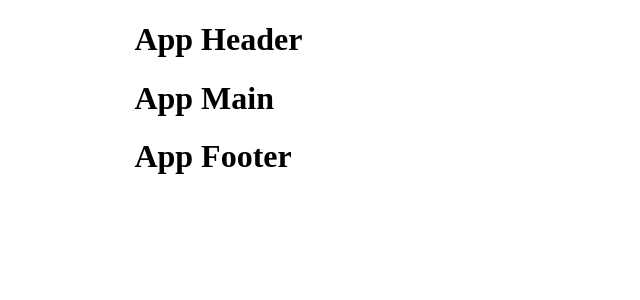
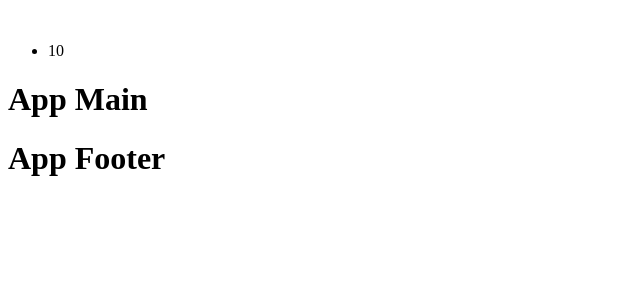
Before and after one commit to jfmarkan/vite-comics, a Vue app: page / in a window 1280 px wide. Shown: the top 300 px of the page, without its empty margins (0-640 px from the left). Built offline with nearby package versions, Linux system fonts and the light colour scheme.

Commit message:
refurbished APP code and created objects array in header for navbar

```diff
--- a/src/App.vue
+++ b/src/App.vue
@@ -19,12 +19,8 @@ export default {
     <AppMain />
     <AppFooter />
   </div>
-
 </template>
 
 <style scoped>
-  .container{
-    max-width: 80%;
-    margin: 0 auto;
-  }
+
 </style>
--- a/src/components/AppHeader.vue
+++ b/src/components/AppHeader.vue
@@ -1,15 +1,74 @@
 <template>
-    <div>
-        <h1>App Header</h1>
-    </div>
+    <header>
+        <div class="container">
+            <div>
+                <img src="" alt="">
+            </div>
+            <div>
+                <nav>
+                    <ul>
+                        <li>
+                            10
+                        </li>
+                    </ul>
+                </nav>
+            </div>
+        </div>
+    </header>
 </template>
 
 <script>
 export default {
     name: 'AppHeader',
+    data(){
+        return{
+            topLinks: [
+                {
+                    text: 'CHARACTERS',
+                    active: false,
+                },
+                {
+                    text: 'COMICS',
+                    active: true,
+                },
+                {
+                    text: 'MOVIES',
+                    active: false,
+                },
+                {
+                    text: 'TV',
+                    active: false,
+                },
+                {
+                    text: 'GAMES',
+                    active: false,
+                },
+                {
+                    text: 'COLLECTIBLES',
+                    active: false,
+                },
+                {
+                    text: 'VIDEOS',
+                    active: false,
+                },
+                {
+                    text: 'FANS',
+                    active: false,
+                },
+                {
+                    text: 'NEWS',
+                    active: false,
+                },
+                {
+                    text: 'SHOP',
+                    active: false,
+                },
+            ]
+        }
+    }
 }
 </script>
 
-<style lang="">
+<style lang="scss">
 
 </style>
--- a/src/styles/general.scss
+++ b/src/styles/general.scss
@@ -0,0 +1,10 @@
+* {
+	margin: 0;
+    padding: 0;
+    box-sizing: border-box;
+}
+
+.container{
+    max-width: 80%;
+    margin: 0 auto;
+}
```
Also changed, not shown: src/styles/partials/_mixins.scss (+7 -0 lines).
